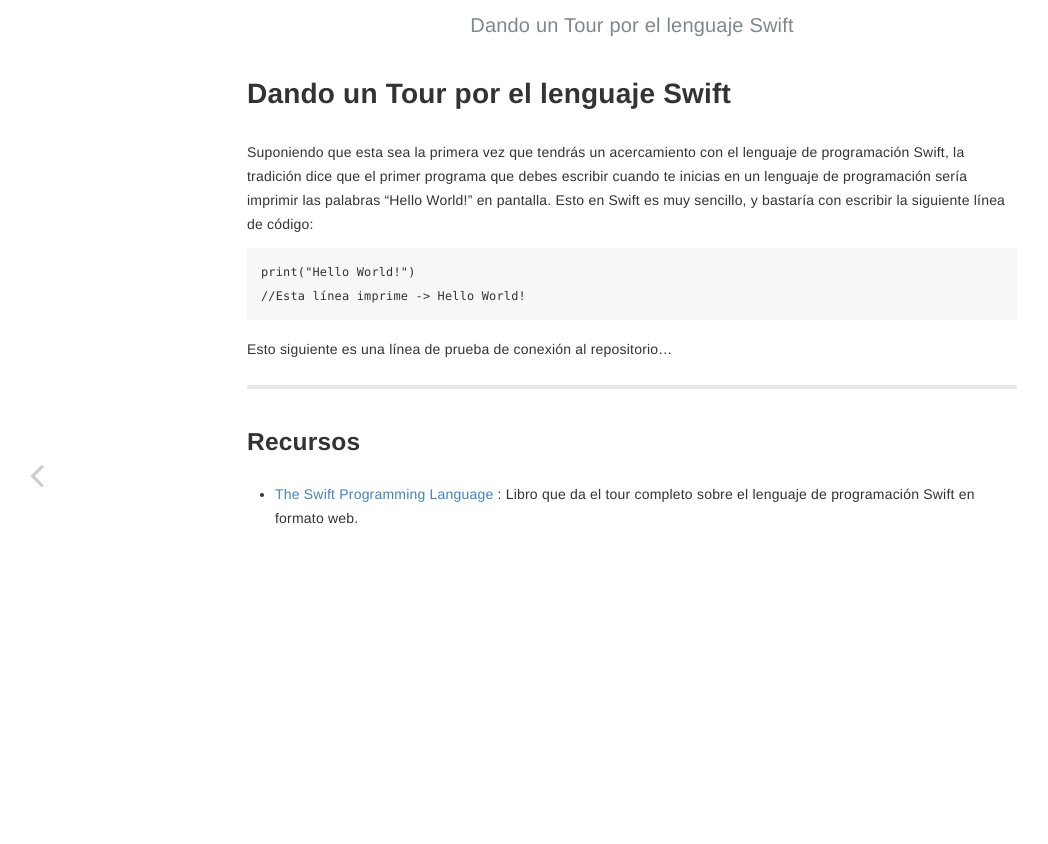
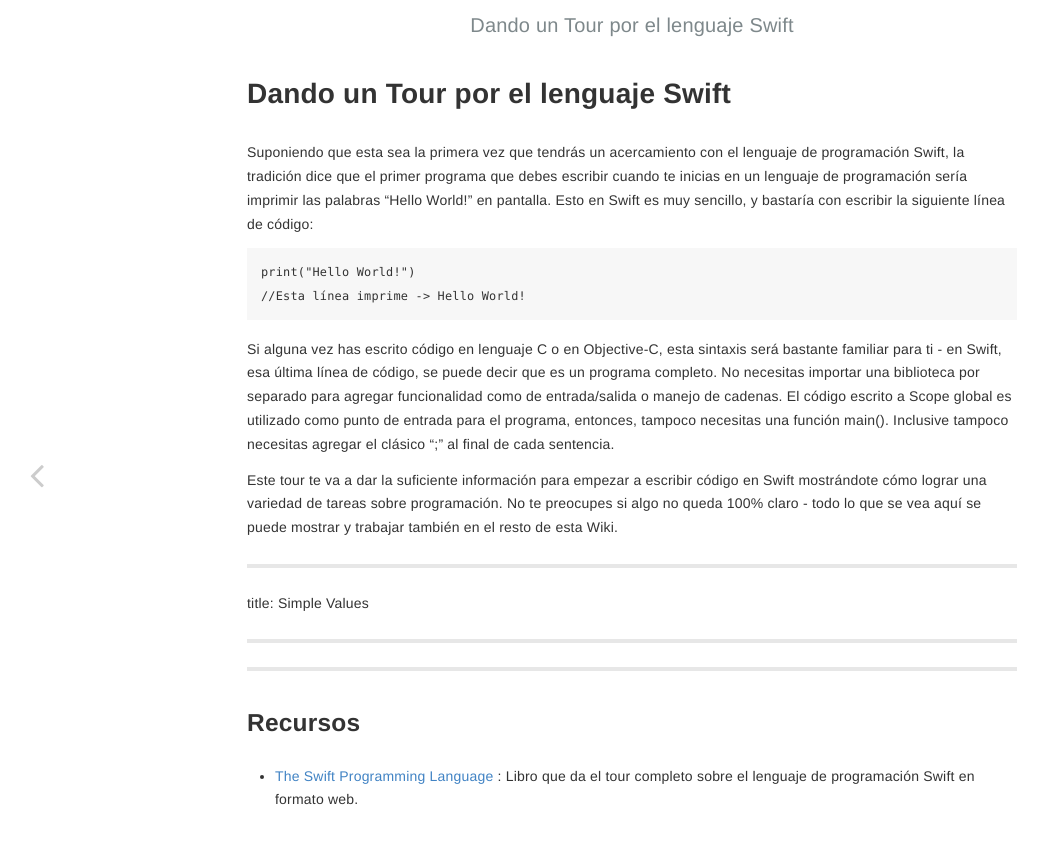
Before and after one commit to iOSLabUNAM/wiki, a Jekyll site: the page built from _posts/2021-07-01-swift-tour 2.md, in a window 1280 px wide. Shown: the top 844 px of the page, without its empty margins (8-1056 px from the left). Built offline with Jekyll 4.4.1, drawn with Linux system fonts in a browser that asks for light colours.

Commit message:
Refactor: Complete first paragraph

````diff
--- a/_posts/2021-07-01-swift-tour 2.md
+++ b/_posts/2021-07-01-swift-tour 2.md
@@ -11,7 +11,14 @@ print("Hello World!")
 //Esta línea imprime -> Hello World!
 ```
 
-Esto siguiente es una línea de prueba de conexión al repositorio...
+Si alguna vez has escrito código en lenguaje C o en Objective-C, esta sintaxis será bastante familiar para ti - en Swift, esa última línea de código, se puede decir que es un programa completo. No necesitas importar una biblioteca por separado para agregar funcionalidad como de entrada/salida o manejo de cadenas. El código escrito a Scope global es utilizado como punto de entrada para el programa, entonces, tampoco necesitas una función main(). Inclusive tampoco necesitas agregar el clásico ";" al final de cada sentencia.
+
+Este tour te va a dar la suficiente información para empezar a escribir código en Swift mostrándote cómo lograr una variedad de tareas sobre programación. No te preocupes si algo no queda 100% claro - todo lo que se vea aquí se puede mostrar y trabajar también en el resto de esta Wiki.
+
+---
+title: Simple Values
+
+---
 
 ---
 ## Recursos
````
